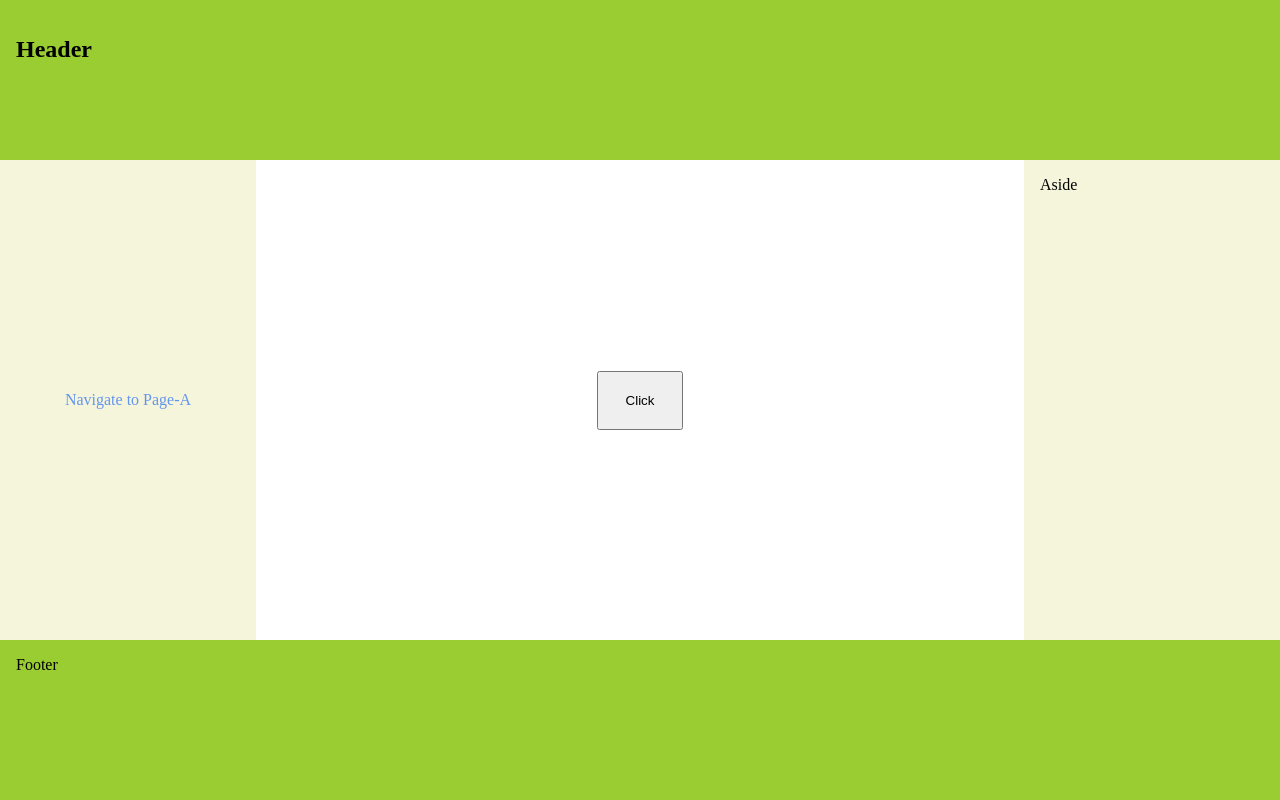
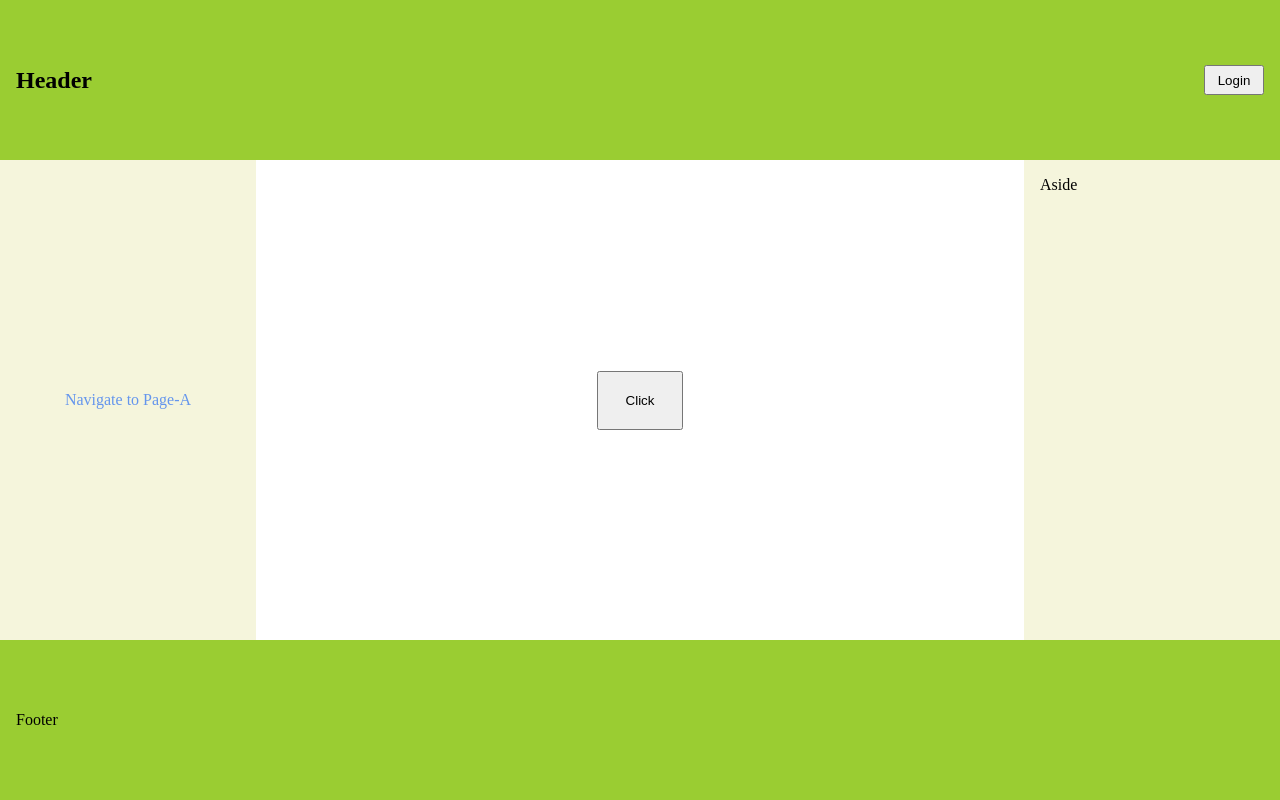
Before and after one commit to mohit6699/mohit6699.github.io, a plain HTML site: page index.html in a window 1280 px wide. Drawn offline with Linux system fonts and the light colour scheme.

Commit message:
Added auth state property

```diff
--- a/css/index.css
+++ b/css/index.css
@@ -32,6 +32,9 @@
     footer {
         background: yellowgreen;
         height: 20vh;
+        display: flex;
+        justify-content: space-between;
+        align-items: center;
     }
 
     header,
@@ -58,3 +61,9 @@
         cursor: pointer;
         color: cornflowerblue
     }
+
+    #loginButton{
+        height: 30px;
+        width: 60px;
+        cursor: pointer;
+    }
--- a/index.html
+++ b/index.html
@@ -11,6 +11,7 @@
     <!--Data Layer to enable rich data collection and targeting-->
     <script>
         let memberTypeList = ['', 'silver', 'gold'];
+        let authState = false;
         var digitalData = {
             "page": {
                 "pageInfo": {
@@ -18,10 +19,19 @@
                 }
             },
             "profile": {
-                "memberType": memberTypeList[Math.floor((Math.random() * 3))]
+                "memberType": memberTypeList[Math.floor((Math.random() * 3))],
+                "loggedIn": authState
             },
         };
         localStorage.setItem("memberType", digitalData.profile.memberType);
+        localStorage.setItem("authState", digitalData.profile.loggedIn);
+
+        function changeAuthState() {
+            if (!authState) {
+                authState = true;
+                localStorage.setItem("authState", authState);
+            }
+        }
     </script>
     <!--/Data Layer-->
 
@@ -43,6 +53,7 @@
 <body>
     <header>
         <h2>Header</h2>
+        <button id="loginButton" onclick="changeAuthState()">Login</button>
     </header>
     <div id="main">
         <article><button>Click</button></article>
```
